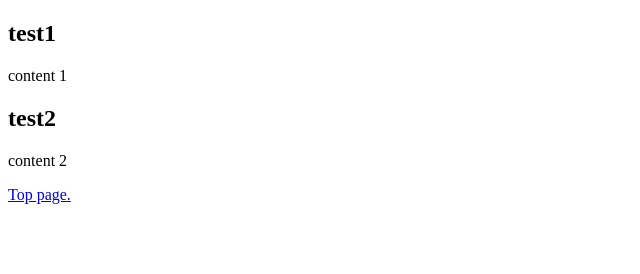
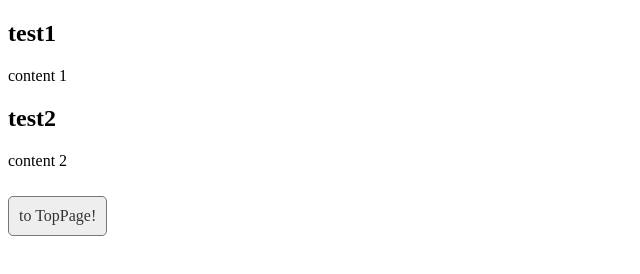
Before and after one commit to neripark/tech-blog, a Gatsby site: page /articles in a window 1280 px wide. Shown: the whole page, without its empty margins (0-640 px from the left). Built offline with nearby package versions, Linux system fonts and the light colour scheme; Gatsby itself is replaced by a stand-in of ours.

Commit message:
add emotion/styled.

```diff
--- a/package.json
+++ b/package.json
@@ -19,6 +19,8 @@
     "react-dom": "^16.12.0"
   },
   "devDependencies": {
+    "@emotion/core": "^10.0.27",
+    "@emotion/styled": "^10.0.27",
     "prettier": "^1.19.1"
   },
   "repository": {
--- /dev/null
+++ b/src/components/TestLinkButton.js
@@ -0,0 +1,23 @@
+import styled from "@emotion/styled"
+import React from "react"
+import { Link } from "gatsby"
+
+const TestLinkButton = (props) => (
+  <_Link to={props.href}>{props.children}</_Link>
+)
+
+const _Link = styled(Link)`
+  display: inline-block;
+  border: 1px solid #777;
+  background: #eee;
+  padding: 10px;
+  color: #333;
+  border-radius: 5px;
+  text-decoration: none;
+  margin-top: 10px;
+  &:hover {
+    opacity: 0.7;
+  }
+`;
+
+export default TestLinkButton
--- a/src/pages/articles/index.js
+++ b/src/pages/articles/index.js
@@ -1,5 +1,5 @@
 import React from "react"
-import { Link } from "gatsby"
+import TestLinkButton from "../../components/TestLinkButton"
 
 const array = [
   {
@@ -25,6 +25,6 @@ export default () => (
         </div>
       )
     })}
-    <Link to="/">Top page.</Link>
+    <TestLinkButton href="/">to TopPage!</TestLinkButton>
   </div>
 )
--- a/src/pages/index.js
+++ b/src/pages/index.js
@@ -1,9 +1,9 @@
 import React from "react"
-import { Link } from "gatsby"
+import TestLinkButton from "../components/TestLinkButton"
 
 export default () => (
   <>
     <div>Hello world!</div>
-    <Link to="articles">articles page</Link>
+    <TestLinkButton href="articles">to article page.</TestLinkButton>
   </>
 )
```
Also changed, not shown: 1 other file.
